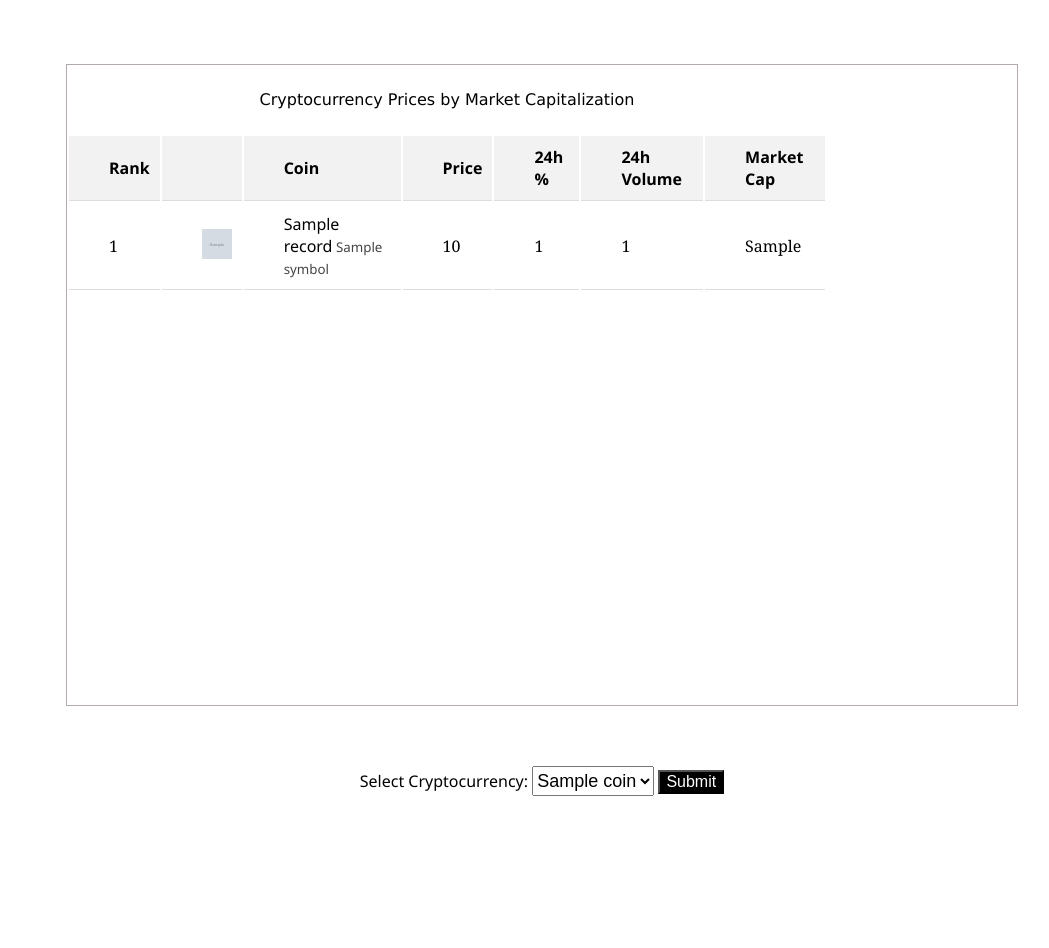
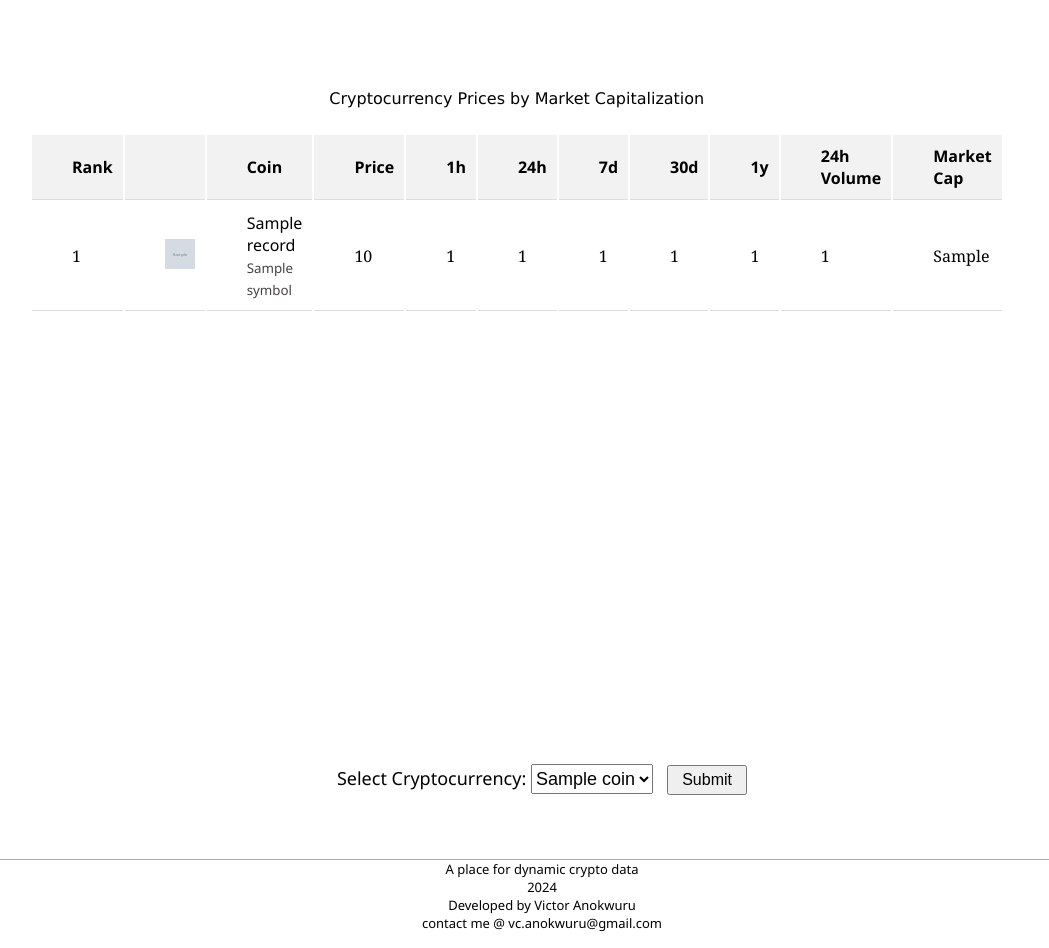
Before and after one commit to vicano-code/KryptoSide, a Flask app: template templates/index.html in a window 1280 px wide. Shown: the part 69-1017 px from the top of the page, without its empty margins (98-1147 px from the left). Before the commit the page ends 865 px from the top, so only its background shows below. Run offline with Flask 3, Linux system fonts and the light colour scheme; the template is opened without the code that fills it: most values are stand-ins (such as "Sample title", 1, 10 or a date in 2020); grey boxes marked "Sample" are stand-in pictures; some libraries are stand-ins or nearby versions.

Commit message:
codebase updates

```diff
--- a/app.py
+++ b/app.py
@@ -1,3 +1,4 @@
+#!/usr/bin/python3
 import models
 from models import storage
 from models.market_data import MarketData
@@ -6,11 +7,13 @@ from os import getenv
 from flask import Flask, render_template, request, redirect, url_for, session
 import requests
 
-apiKey = getenv('API_KEY')
+apiKey = getenv('COINGECKO_API_KEY')
 
 app = Flask(__name__)
 
-coins = ['bitcoin', 'ethereum', 'tether', 'ethena', 'solana', 'usdc', 'litecoin', 'dogecoin', 'toncoin', 'avalanche', 'okb']
+coins = []
+for item in get_market_data.data:
+    coins.append(item.get('name'))
 
 def format_currency_int(value):
     """Formats an integer value as currency"""
@@ -18,7 +21,16 @@ def format_currency_int(value):
 
 def format_currency_float(value):
     """Formats a float value as currency"""
-    return f"${value:,.2f}"
+    if value < 1:
+        # Format to 5 significant figures
+        return f"${value:,.4g}"
+    else:
+        # Format to 7 significant figures
+        return f"${value:,.2f}"
+
+def format_percent(value):
+    """formats the percentage value"""
+    return f"{value:.2f}"
 
 @app.teardown_appcontext
 def close_db(error):
@@ -41,7 +53,11 @@ def update_market_data():
             market_data.market_cap_rank = item.get('market_cap_rank')
             market_data.total_volume = item.get('total_volume')
             market_data.price_change_24h = item.get('price_change_24h')
+            market_data.price_change_percent_1h = item.get('price_change_percentage_1h_in_currency')
             market_data.price_change_percent_24h = item.get('price_change_percentage_24h')
+            market_data.price_change_percent_7d = item.get('price_change_percentage_7d_in_currency')
+            market_data.price_change_percent_30d = item.get('price_change_percentage_30d_in_currency')
+            market_data.price_change_percent_1y = item.get('price_change_percentage_1y_in_currency')
             market_data.market_cap_change_24h = item.get('market_cap_change_24h')
             market_data.market_cap_change_percent_24h = item.get('market_cap_change_percentage_24h')
             market_data.last_updated = item.get('last_updated')
@@ -55,7 +71,11 @@ def update_market_data():
                 market_cap_rank = item.get('market_cap_rank'),
                 total_volume = item.get('total_volume'),
                 price_change_24h = item.get('price_change_24h'),
+                price_change_percent_1h = item.get('price_change_percentage_1h_in_currency'),
                 price_change_percent_24h = item.get('price_change_percentage_24h'),
+                price_change_percent_7d = item.get('price_change_percentage_7d_in_currency'),
+                price_change_percent_30d = item.get('price_change_percentage_30d_in_currency'),
+                price_change_percent_1y = item.get('price_change_percentage_1y_in_currency'),
                 market_cap_change_24h = item.get('market_cap_change_24h'),
                 market_cap_change_percent_24h = item.get('market_cap_change_percentage_24h'),
                 last_updated = item.get('last_updated'),
@@ -64,7 +84,7 @@ def update_market_data():
     storage.save()
     storage.close()
 
-@app.route('/', strict_slashes=False)
+@app.route('/kryptoside-home', strict_slashes=False)
 def index():
     """Fetch market data from the database"""
     update_market_data()
@@ -81,24 +101,13 @@ def index():
             'market_cap': format_currency_int(item.market_cap) if item.market_cap is not None else 'N/A',
             'market_cap_rank': item.market_cap_rank,
             'total_volume': format_currency_int(item.total_volume) if item.total_volume is not None else 'N/A',
-            'price_change_percent_24h': item.price_change_percent_24h
+            'price_change_percent_1h': format_percent(item.price_change_percent_1h) if item.price_change_percent_1h is not None else 'N/A',
+            'price_change_percent_24h': format_percent(item.price_change_percent_24h) if item.price_change_percent_24h is not None else 'N/A',
+            'price_change_percent_7d': format_percent(item.price_change_percent_7d) if item.price_change_percent_7d is not None else 'N/A',
+            'price_change_percent_30d': format_percent(item.price_change_percent_30d) if item.price_change_percent_30d is not None else 'N/A',
+            'price_change_percent_1y': format_percent(item.price_change_percent_1y) if item.price_change_percent_1y is not None else 'N/A',
         });
     return render_template('index.html', records=formatted_data, crypto_coins=coins, api_key=apiKey)
-
-"""
-@app.route('/submit-form', methods=['POST'])
-def submit_form():
-    coin_id = request.form.get('crypto')
-    # get coin data from API and serve in html
-    url = f"https://api.coingecko.com/api/v3/coins/{coin_id}?x_cg_demo_api_key={apiKey}"
-    headers = {"accept": "application/json"}
-    response = requests.get(url, headers=headers)
-    coin_data = {}
-    if response.status_code == 200:
-        coin_data = response.json()
-    #return render_template('index.html', records=session.get('formatted_data', []), crypto_coins=coins, coin_data=coin_data)
-    return redirect("/", coin_data=coin_data, code=302)
-"""
 
 
 if __name__ == "__main__":
--- a/models/get_market_data.py
+++ b/models/get_market_data.py
@@ -1,15 +1,13 @@
+#!/usr/bin/python3
+from os import getenv
 import requests
-from os import getenv
 
 
-apiKey = getenv('API_KEY')
+apiKey = getenv('COINGECKO_API_KEY')
 # Fetch marrket data from API
-url = 'https://api.coingecko.com/api/v3/coins/markets?vs_currency=usd&order=market_cap_desc&per_page=100&page=1&x_cg_demo_api_key='+apiKey
+url = f'https://api.coingecko.com/api/v3/coins/markets?vs_currency=usd&price_change_percentage=1h,7d,30d,1y&per_page=250&x_cg_demo_api_key={apiKey}'
 headers = {
     'accept': 'application/json'
 }
 response = requests.get(url, headers=headers)
 data = response.json()
-
-# Fetch coin-specific data
-url = "https://api.coingecko.com/api/v3/coins/id?x_cg_demo_api_key="+apiKey
--- a/models/market_data.py
+++ b/models/market_data.py
@@ -1,3 +1,4 @@
+#!/usr/bin/python3
 from sqlalchemy import BigInteger, Column, Integer, String, Float
 from sqlalchemy.orm import declarative_base
 
@@ -16,7 +17,11 @@ class MarketData(Base):
     market_cap_rank = Column(Integer, nullable=False)
     total_volume = Column(BigInteger, nullable=False)
     price_change_24h = Column(Float, nullable=True)
+    price_change_percent_1h = Column(Float, nullable=True)
     price_change_percent_24h = Column(Float, nullable=True)
+    price_change_percent_7d = Column(Float, nullable=True)
+    price_change_percent_30d = Column(Float, nullable=True)
+    price_change_percent_1y = Column(Float, nullable=True)
     market_cap_change_24h = Column(BigInteger, nullable=True)
     market_cap_change_percent_24h = Column(Float, nullable=True)
     last_updated = Column(String(128), nullable=False)
--- /dev/null
+++ b/setup_mysql_kside_dev.sql
@@ -0,0 +1,5 @@
+CREATE DATABASE IF NOT EXISTS kside_db;
+CREATE USER IF NOT EXISTS 'kside'@'localhost' IDENTIFIED BY 'kside_pwd';
+GRANT ALL PRIVILEGES ON `kside_db`.* TO 'kside'@'localhost';
+GRANT SELECT ON `performance_schema`.* TO 'kside'@'localhost';
+FLUSH PRIVILEGES;
--- a/static/scripts/get_coin_data.js
+++ b/static/scripts/get_coin_data.js
@@ -1,37 +1,54 @@
 $(document).ready(() => {
+  //setInterval()
   $('#submitCoinBtn').click(function() {
     event.preventDefault();
     let coinId = $('#crypto').val();
-    const url = 'https://api.coingecko.com/api/v3/coins/' + coinId;
-    $.get(url, function (data) {
-      let xCoinIds = Object.keys(data['market_data'].current_price);
-      let yPrices = Object.values(data['market_data'].current_price);
-      let minPrice = m
+
+    // Get coin description
+    const url_coin_desc = 'https://api.coingecko.com/api/v3/coins/' + coinId.toLowerCase() + '?x_cg_demo_api_key=' + apiKey;
+    $.get(url_coin_desc, function (data1) {
+      $('#coinDescription').html(data1.description['en']);
+    });
+
+    // Get coin historical data
+    const url_history = 'https://api.coingecko.com/api/v3/coins/' + coinId.toLowerCase() + '/market_chart?vs_currency=usd&days=365&x_cg_demo_api_key=' + apiKey;
+    $.get(url_history, function (data) {
+
+      let xDate = data['prices'].map(val => val[0]);
+      let yPrices = data['prices'].map(val => val[1]);
+      let yMarketCap = data['market_caps'].map(val => val[1]);
 
       // Prepare the plotly data
-      let trace = {
-        x: xCoinIds,
+      let trace1 = {
+        x: xDate,
         y: yPrices,
         type: 'scatter',
-        mode: 'lines+markers',
+        mode: 'lines',
         marker: { color: 'red' }
-        };
-
-      let layout = {
-        title: coinId.toUpperCase() + 'PRICE EXCHANGE',
-        xaxis: {
-          title: 'Cryptocurrency'
-        },
-        yaxis: {
-          title: 'Price'
-        }
+      };
+      let trace2 = {
+        x: xDate,
+        y: yMarketCap,
+        type: 'scatter',
+        mode: 'lines',
+        marker: { color: 'blue' }
       };
 
+      let layout1 = {
+        title: coinId + ' Price History',
+        xaxis: { title: 'Date' },
+        yaxis: { title: 'Price (USD)' },
+      };
+      let layout2 = {
+        title: coinId + ' Market Cap History',
+        xaxis: { title: 'Date' },
+        yaxis: { title: 'Market Cap (USD)' },
+      };
+      //const trace = [trace1, trace2];
+
       // Plot the graph
-      Plotly.newPlot('coinExchangePlot', [trace], layout);
-
-      // get coin description
-      $('#coinDescription').html(data.description['en']);
+      Plotly.newPlot('priceHistoryPlot', [trace1], layout1);
+      Plotly.newPlot('marketCapHistoryPlot', [trace2], layout2);
     })
     .fail(function() {
       console.error('Error fetching coin data.');
--- /dev/null
+++ b/static/styles/footer.css
@@ -0,0 +1,10 @@
+footer {
+  width: 100%;
+  height: 10vh;
+  border-top: 1px solid rgb(179, 170, 170);
+  display: flex;
+  flex-direction: column;
+  align-items: center;
+  font-family: 'Segoe UI', Tahoma, Geneva, Verdana, sans-serif;
+  font-size: small;
+}
--- a/static/styles/home.css
+++ b/static/styles/home.css
@@ -8,10 +8,9 @@ body {
 /* crypto summary section */
 #cryptoSummary {
   margin: 4em 4em 0 4em;
-  width: 950px;
+  width: 80vw;
   height: 80vh;
   overflow-y: auto;
-  border: 1px solid rgb(179, 170, 170);
 }
 #cryptoSummary > table {
   width: 80%;
@@ -61,17 +60,29 @@ th {
   align-items: center;
   margin-top: 60px;
 }
+label {
+  font-size: large;
+}
 #crypto {
   height: 30px;
   font-size: large;
+}
+#submitCoinBtn {
+  height: 30px;
+  width: 80px;
+  margin-left: 10px;
+  font-size: medium;
+  border-radius: 0.2;
 }
 #coinDescription {
   margin: 2em 10em 2em 10em;
   text-align: justify;
   line-height: 30px;
 }
-#submitCoinBtn {
-  font-size: medium;
-  background-color: black;
-  color: white;
+
+#coinExchangePlot {
+  border: 2px solid rgb(180, 165, 165);
+  padding: 5x;
+  box-shadow: 6px 4px 8px -4x;
+  margin-top: 30px;
 }
--- a/templates/index.html
+++ b/templates/index.html
@@ -3,6 +3,7 @@
   <head>
     <meta http-equiv="Content-Type" content="text/html; charset=UTF-8">
     <link rel="stylesheet" href="../static/styles/header.css">
+    <link rel="stylesheet" href="../static/styles/footer.css">
     <link rel="stylesheet" href="../static/styles/home.css">
     <script src="https://code.jquery.com/jquery-3.6.0.min.js"></script>
     <script src="https://cdn.plot.ly/plotly-latest.min.js"></script>
@@ -32,7 +33,11 @@
             <th></th>
             <th>Coin</th>
             <th>Price</th>
-            <th>24h %</th>
+            <th>1h</th>
+            <th>24h</th>
+            <th>7d</th>
+            <th>30d</th>
+            <th>1y</th>
             <th>24h Volume</th>
             <th>Market Cap</th>
           </tr>
@@ -44,7 +49,11 @@
             <td><img src="{{ record.image }}" alt="coin image" id="coin_img"></td>
             <td id="table_name_field">{{ record.name }}<span id="coin_symbol"> {{ record.symbol }}</span></td>
             <td>{{ record.current_price }}</td>
+            <td>{{ record.price_change_percent_1h }}</td>
             <td>{{ record.price_change_percent_24h }}</td>
+            <td>{{ record.price_change_percent_7d }}</td>
+            <td>{{ record.price_change_percent_30d }}</td>
+            <td>{{ record.price_change_percent_1y }}</td>
             <td>{{ record.total_volume }}</td>
             <td>{{ record.market_cap }}</td>
           </tr>
@@ -62,8 +71,15 @@
         </select>
         <button id="submitCoinBtn">Submit</button>
       </form>
-        <div id="coinExchangePlot"></div>
+        <div class="HistoryPlot" id="priceHistoryPlot"></div>
+        <div class="HistoryPlot" id="marketCapHistoryPlot"></div>
         <p id="coinDescription"></p>
     </section>
+    <footer>
+      <span>A place for dynamic crypto data</span>
+      <span>2024</span>
+      <span>Developed by Victor Anokwuru</span>
+      <span>contact me @ vc.anokwuru@gmail.com</span>
+    </footer>
   </body>
 </html>
```
Also changed, not shown: __init__.py (added).
